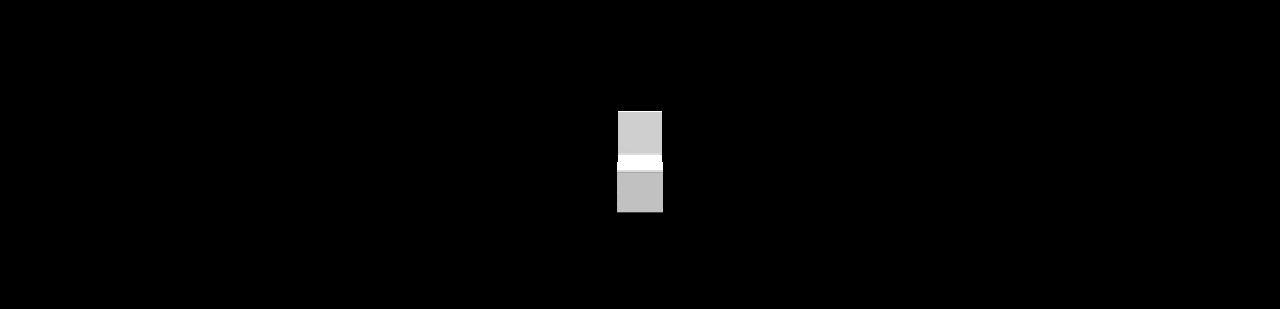
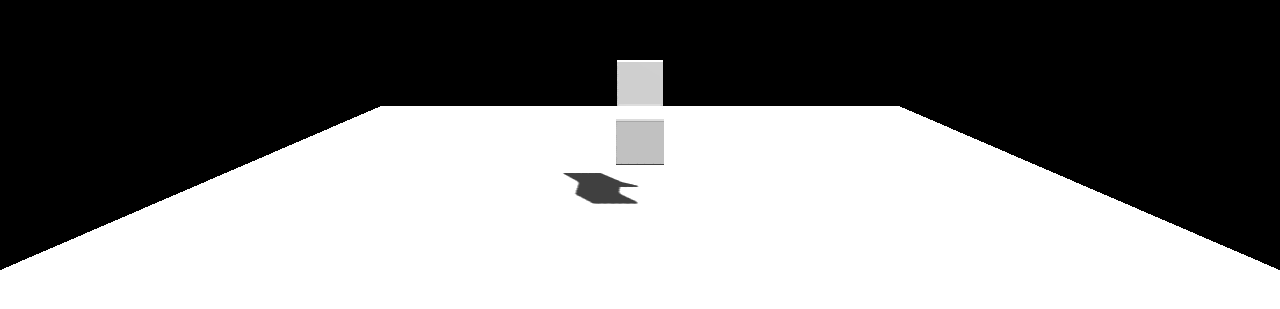
Before and after one commit to Natthawadee-Jansamut/Graphics, a plain HTML site: page index.html in a window 1280 px wide. Shown: the part 197-506 px from the top of the page. Drawn offline with nearby package versions, Linux system fonts and the light colour scheme; animation ran at ten frames a second.

Commit message:
Update index.html

```diff
--- a/index.html
+++ b/index.html
@@ -63,7 +63,7 @@
         const planeMaterial = new THREE.MeshStandardMaterial({ color: 0xffffff });
         const plane = new THREE.Mesh(planeGeometry, planeMaterial);
         plane.rotation.x = -Math.PI / 2; // หมุนให้เป็นพื้น
-        plane.position.y = 2;
+        plane.position.y = 0;
         plane.receiveShadow = true; // ✅ พื้นรับเงา
         scene.add(plane);
 
@@ -78,6 +78,7 @@
 
             }
         });
+        object.position.y = 0.5;
         scene.add(object);
     }, undefined, function (error) {
         console.error('Error loading OBJ:', error);
```
